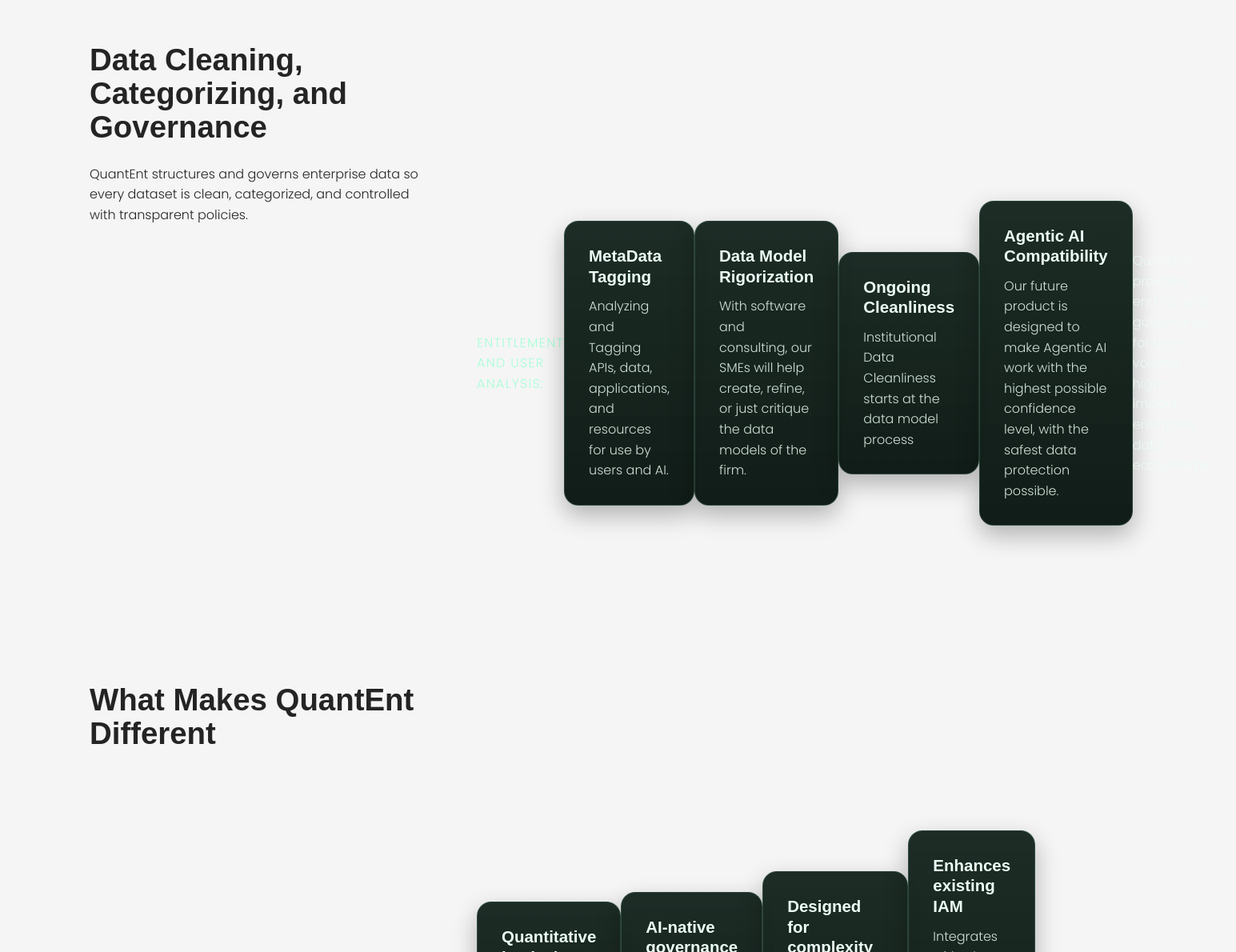
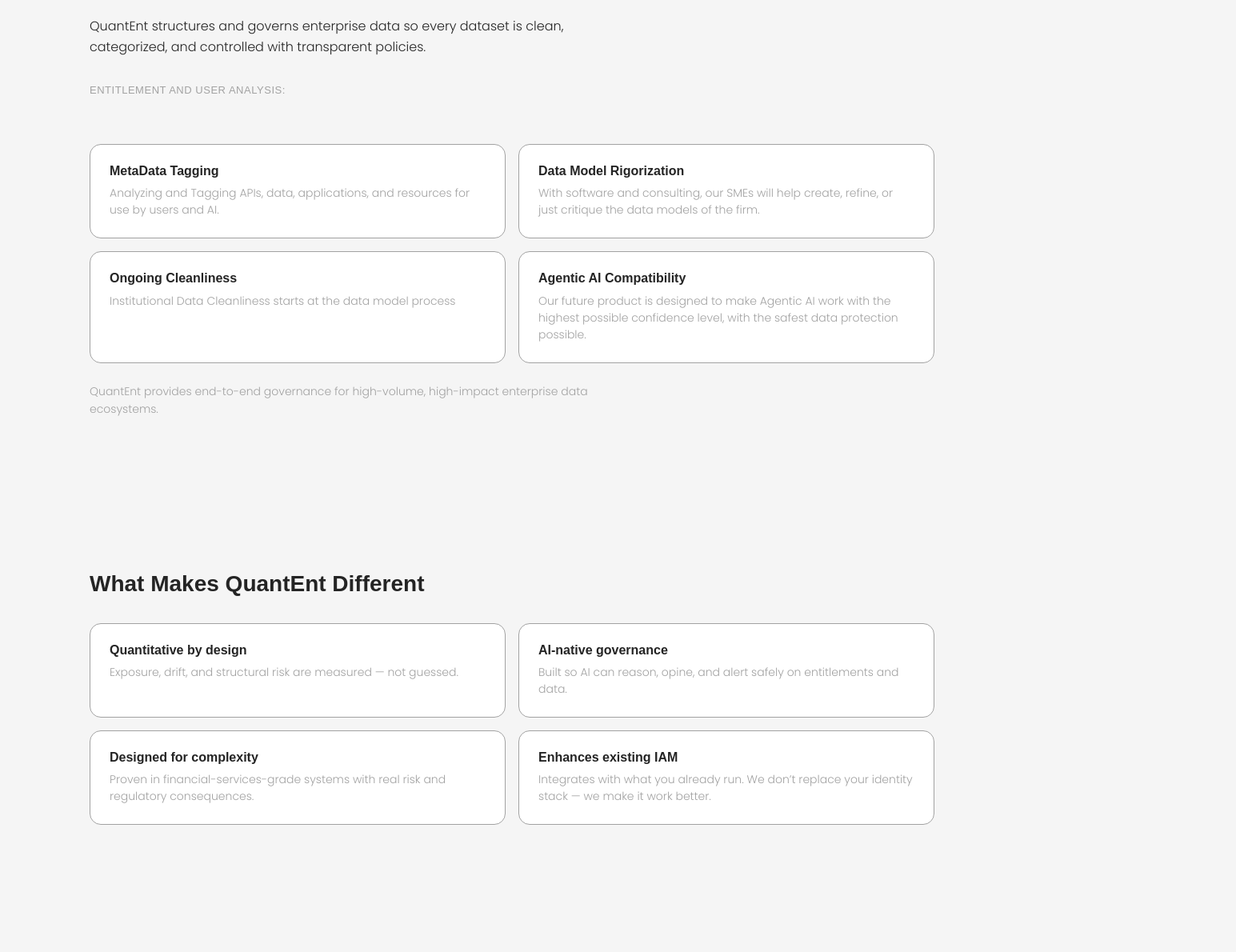
Before and after one commit to quantent-web/quantent-web, a Next.js app: page / in a window 1280 px wide. Shown: the part 1610-2800 px from the top of the page at 80% size, 1545 px wide, since content can reach past the window. Built offline with nearby package versions, Linux system fonts and the light colour scheme; a web font is replaced by a local one.

Commit message:
Reset home layout by removing StickySplit experiment

```diff
--- a/app/components/StickySplitBlock/StickySplitBlock.module.css
+++ /dev/null
@@ -1,98 +0,0 @@
-.block {
-  width: 100%;
-}
-
-.chapter {
-  display: grid;
-  grid-template-columns: minmax(280px, 420px) minmax(0, 1fr);
-  gap: var(--space-8, 32px);
-  align-items: start;
-  min-height: calc(var(--beats, 1) * 100svh);
-}
-
-.left {
-  position: relative;
-}
-
-.sticky {
-  position: sticky;
-  top: calc(var(--nav-h, 64px) + 24px);
-}
-
-.right {
-  min-width: 0;
-}
-
-.stack {
-  display: flex;
-  flex-direction: column;
-  align-items: stretch;
-  width: 100%;
-  gap: 0;
-}
-
-.beat {
-  min-height: 100svh;
-  display: flex;
-  align-items: center;
-}
-
-.beat > * {
-  width: 100%;
-  max-width: 560px;
-}
-
-.beat :global(.splitKicker),
-.beat :global(.splitNote) {
-  margin: 0;
-  line-height: 1.6;
-}
-
-.beat :global(.splitKicker) {
-  color: rgba(160, 255, 213, 0.92);
-  letter-spacing: 0.08em;
-  text-transform: uppercase;
-}
-
-.beat :global(.splitNote) {
-  color: rgba(236, 255, 246, 0.75);
-}
-
-.eyebrow {
-  margin: 0;
-  color: var(--text-secondary);
-  letter-spacing: 0.08em;
-  text-transform: uppercase;
-}
-
-.h2 {
-  margin: 0;
-  font-size: clamp(2rem, 3vw, 3rem);
-  line-height: 1.1;
-}
-
-.intro {
-  margin-top: 24px;
-}
-
-@media (max-width: 900px) {
-  .chapter {
-    grid-template-columns: 1fr;
-    min-height: auto;
-  }
-
-  .sticky {
-    position: static;
-    top: auto;
-  }
-
-  .beat {
-    min-height: auto;
-    padding-block: 24px;
-    align-items: stretch;
-  }
-
-  .beat > * {
-    max-width: 100%;
-  }
-}
--- a/app/components/StickySplitBlock/StickySplitBlock.tsx
+++ /dev/null
@@ -1,50 +0,0 @@
-import { Children } from 'react';
-import type { CSSProperties, ReactNode } from 'react';
-import styles from './StickySplitBlock.module.css';
-
-type Chapter = {
-  key: string;
-  title: string;
-  eyebrow?: string;
-  intro?: string;
-  content: ReactNode;
-};
-
-type StickySplitBlockProps = {
-  id?: string;
-  chapters: Chapter[];
-  className?: string;
-};
-
-export default function StickySplitBlock({ id, chapters, className }: StickySplitBlockProps) {
-  return (
-    <section id={id} className={`${styles.block}${className ? ` ${className}` : ''}`}>
-      {chapters.map((chapter) => {
-        const beats = Children.toArray(chapter.content).filter(Boolean);
-        const beatsCount = beats.length;
-        const chapterStyle = { ['--beats' as any]: beatsCount } as CSSProperties;
-
-        return (
-          <article key={chapter.key} className={styles.chapter} aria-label={chapter.title} style={chapterStyle}>
-            <div className={styles.left}>
-              <div className={styles.sticky}>
-                {chapter.eyebrow ? <p className={styles.eyebrow}>{chapter.eyebrow}</p> : null}
-                <h2 className={styles.h2}>{chapter.title}</h2>
-                {chapter.intro ? <p className={styles.intro}>{chapter.intro}</p> : null}
-              </div>
-            </div>
-            <div className={styles.right}>
-              <div className={styles.stack}>
-                {beats.map((node, index) => (
-                  <div className={styles.beat} key={`${chapter.key}-beat-${index}`}>
-                    {node}
-                  </div>
-                ))}
-              </div>
-            </div>
-          </article>
-        );
-      })}
-    </section>
-  );
-}
--- a/app/components/StickySplitCard/StickySplitCard.module.css
+++ /dev/null
@@ -1,23 +0,0 @@
-.card {
-  width: 100%;
-  max-width: 560px;
-  background: linear-gradient(180deg, rgba(17, 33, 26, 0.95) 0%, rgba(12, 24, 19, 0.98) 100%);
-  border: 1px solid rgba(160, 255, 213, 0.16);
-  border-radius: 18px;
-  padding: clamp(20px, 2.6vw, 30px);
-  box-shadow: 0 12px 30px rgba(0, 0, 0, 0.28);
-}
-
-.title {
-  margin: 0;
-  font-size: clamp(1.2rem, 1.6vw, 1.5rem);
-  line-height: 1.25;
-  color: #ecfff6;
-}
-
-.text {
-  margin: 12px 0 0;
-  color: rgba(236, 255, 246, 0.86);
-  line-height: 1.6;
-  font-size: 1rem;
-}
--- a/app/components/StickySplitCard/StickySplitCard.tsx
+++ /dev/null
@@ -1,16 +0,0 @@
-import styles from './StickySplitCard.module.css';
-
-type StickySplitCardProps = {
-  title: string;
-  text: string;
-  className?: string;
-};
-
-export default function StickySplitCard({ title, text, className }: StickySplitCardProps) {
-  return (
-    <article className={`${styles.card}${className ? ` ${className}` : ''}`}>
-      <h3 className={styles.title}>{title}</h3>
-      <p className={styles.text}>{text}</p>
-    </article>
-  );
-}
--- a/app/globals.css
+++ b/app/globals.css
@@ -216,7 +216,6 @@ html[data-theme="dark"] {
    Tipografía base
 ========================= */
 body {
-  overflow: visible;
   background: var(--color-bg);
   color: var(--color-text);
   font-family: var(--font-poppins), system-ui, -apple-system, Segoe UI, Roboto,
@@ -256,7 +255,6 @@ p {
 ========================= */
 
 .container {
-  overflow: visible;
   width: 100%;
   max-width: var(--container);
   margin: 0 auto;
@@ -267,7 +265,6 @@ p {
 
 
 .section {
-  overflow: visible;
   padding-top: var(--space-8);
   padding-bottom: var(--space-8);
   scroll-margin-top: calc(var(--nav-h) + var(--space-4));
@@ -282,15 +279,17 @@ p {
   align-content:center;
   justify-content:center;
 }
-#what-we-do,
-#different,
-#products,
-#capabilities,
-#services,
-#about,
-#contact {
+#what-we-do {
+  min-height: min(90svh, calc(100svh - var(--nav-h)));
   height: auto;
-  min-height: unset;
+}
+#different {
+  min-height: min(90svh, calc(100svh - var(--nav-h)));
+  height: auto;
+}
+#products {
+  min-height: min(90svh, calc(100svh - var(--nav-h)));
+  height: auto;
 }
 #quantcertify {
 
@@ -301,14 +300,26 @@ p {
 #quantdata {
  ;
 }
-
-main {
-  overflow: visible;
+#capabilities {
+  min-height: min(90svh, calc(100svh - var(--nav-h)));
+  height: auto;
+}
+#services {
+  min-height: min(90svh, calc(100svh - var(--nav-h)));
+  height: auto;
+}
+#about{
+  min-height: min(90svh, calc(100svh - var(--nav-h)));
+  height: auto;
+}
+#contact {
+  min-height: min(90svh, calc(100svh - var(--nav-h)));
+  height: auto;
 }
 
 main[data-snap-scroll='true'] {
   height: 100svh;
-  overflow: visible;
+  overflow-y: auto;
   scroll-snap-type: y mandatory;
 }
 
@@ -1405,7 +1416,6 @@ html[data-theme="dark"] body {
 
 /* Header background wrapper (DotGrid behind sticky nav) */
 .header-bg {
-  overflow: visible;
   position: relative;
 }
 
--- a/app/home-page-client.tsx
+++ b/app/home-page-client.tsx
@@ -9,8 +9,6 @@ import MagicBentoGrid from './components/effects/MagicBentoGrid';
 import Switch from './components/ui/Switch';
 import Footer from './components/footer/Footer';
 import ContactStepperModal from './components/contact/ContactStepperModal';
-import StickySplitBlock from './components/StickySplitBlock/StickySplitBlock';
-import StickySplitCard from './components/StickySplitCard/StickySplitCard';
 import { useLenis } from './home/useLenis';
 import { useAnchorScroll } from './home/useAnchorScroll';
 
@@ -431,82 +429,107 @@ export default function Home() {
         </section>
 
         {/* WHAT WE DO */}
-        <StickySplitBlock
-          id="what-we-do"
-          chapters={[
-            {
-              key: 'what',
-              title: 'What we do',
-              intro:
-                'QuantEnt analyzes and certifies who can access what — and what that data means — using quantitative models instead of static rules.',
-              content: (
-                <>
-                  <p className="splitKicker">We help organizations:</p>
+        <section id="what-we-do" className="section">
+          <div className="what-we-do-blocks">
+            <div className="what-we-do-layout">
+            <div className="what-we-do-left">
+              <h2 className="section-title">What We Do</h2>
 
+              <p className="section-lead">
+                QuantEnt analyzes and certifies who can access what — and what that data
+                means — using quantitative models instead of static rules.
+              </p>
+            </div>
+
+            <div className="what-we-do-right">
+              <p className="section-kicker">We help organizations:</p>
+
+              <MagicBentoGrid variant="4" sectionId="what-we-do">
                 {whatWeDoCards.map((card) => (
-                    <StickySplitCard key={`what-we-do-${card.title}`} title={card.title} text={card.text} />
+                  <div className="card" key={`what-we-do-${card.title}`}>
+                    <h3 className="card-title">{card.title}</h3>
+                    <p className="card-text">{card.text}</p>
+                  </div>
                 ))}
+              </MagicBentoGrid>
 
-                  <p className="splitNote">
+              <p className="section-note">
                 QuantEnt is built for complex, regulated environments where correctness,
                 scale, and evolution matter.
               </p>
-                </>
-              ),
-            },
-            {
-              key: 'governance',
-              title: 'Data Cleaning, Categorizing, and Governance',
-              intro:
-                'QuantEnt structures and governs enterprise data so every dataset is clean, categorized, and controlled with transparent policies.',
-              content: (
-                <>
-                  <p className="splitKicker">Entitlement And User Analysis:</p>
+            </div>
+            </div>
 
+            <div className="what-we-do-layout what-we-do-layout--inverted">
+            <div className="what-we-do-left what-we-do-left--description">
+              <h2 className="section-title">Data Cleaning, Categorizing, and Governance</h2>
+
+              <p className="section-lead">
+                QuantEnt structures and governs enterprise data so every dataset is clean,
+                categorized, and controlled with transparent policies.
+              </p>
+            </div>
+
+            <div className="what-we-do-right">
+              <p className="section-kicker">Entitlement And User Analysis:</p>
+
+              <MagicBentoGrid variant="4" sectionId="what-we-do-inverted">
                 {dataCleaningCards.map((card) => (
-                    <StickySplitCard
-                      key={`what-we-do-inverted-${card.title}`}
-                      title={card.title}
-                      text={card.text}
-                    />
+                  <div className="card" key={`what-we-do-inverted-${card.title}`}>
+                    <h3 className="card-title">{card.title}</h3>
+                    <p className="card-text">{card.text}</p>
+                  </div>
                 ))}
+              </MagicBentoGrid>
 
-                  <p className="splitNote">
+              <p className="section-note">
                 QuantEnt provides end-to-end governance for high-volume, high-impact
                 enterprise data ecosystems.
               </p>
-                </>
-              ),
-            },
-            {
-              key: 'different',
-              title: 'What Makes QuantEnt Different',
-              content: (
-                <>
-                  <StickySplitCard
-                    title="Quantitative by design"
-                    text="Exposure, drift, and structural risk are measured — not guessed."
-                  />
+            </div>
+            </div>
+          </div>
+        </section>
 
-                  <StickySplitCard
-                    title="AI-native governance"
-                    text="Built so AI can reason, opine, and alert safely on entitlements and data."
-                  />
 
-                  <StickySplitCard
-                    title="Designed for complexity"
-                    text="Proven in financial-services-grade systems with real risk and regulatory consequences."
-                  />
 
-                  <StickySplitCard
-                    title="Enhances existing IAM"
-                    text="Integrates with what you already run. We don’t replace your identity stack — we make it work better."
-                  />
-                </>
-              ),
-            },
-          ]}
-        />
+
+        {/* WHAT MAKES DIFFERENT */}
+        <section id="different" className="section">
+          <h2 className="section-title">What Makes QuantEnt Different</h2>
+
+          <MagicBentoGrid variant="auto" sectionId="different">
+            <div className="card">
+              <h3 className="card-title">Quantitative by design</h3>
+              <p className="card-text">
+                Exposure, drift, and structural risk are measured — not guessed.
+              </p>
+            </div>
+
+            <div className="card">
+              <h3 className="card-title">AI-native governance</h3>
+              <p className="card-text">
+                Built so AI can reason, opine, and alert safely on entitlements and data.
+              </p>
+            </div>
+
+            <div className="card">
+              <h3 className="card-title">Designed for complexity</h3>
+              <p className="card-text">
+                Proven in financial-services-grade systems with real risk and regulatory
+                consequences.
+              </p>
+            </div>
+
+            <div className="card">
+              <h3 className="card-title">Enhances existing IAM</h3>
+              <p className="card-text">
+                Integrates with what you already run. We don’t replace your identity stack
+                — we make it work better.
+              </p>
+            </div>
+          </MagicBentoGrid>
+        </section>
 
         {/* PRODUCTS */}
         <section id="products" className="section">
```
Lines whose indentation alone changed are shown as unchanged.
